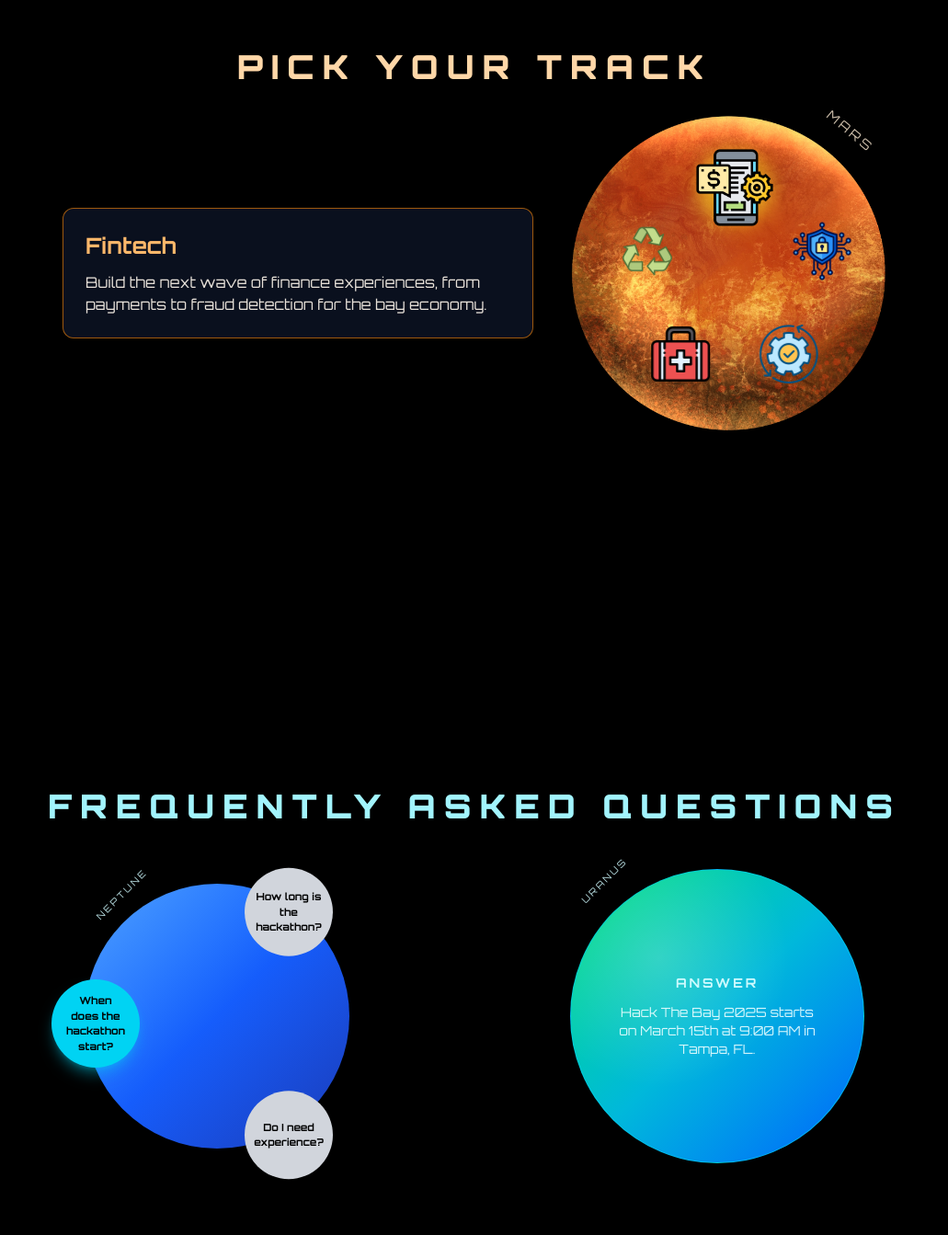
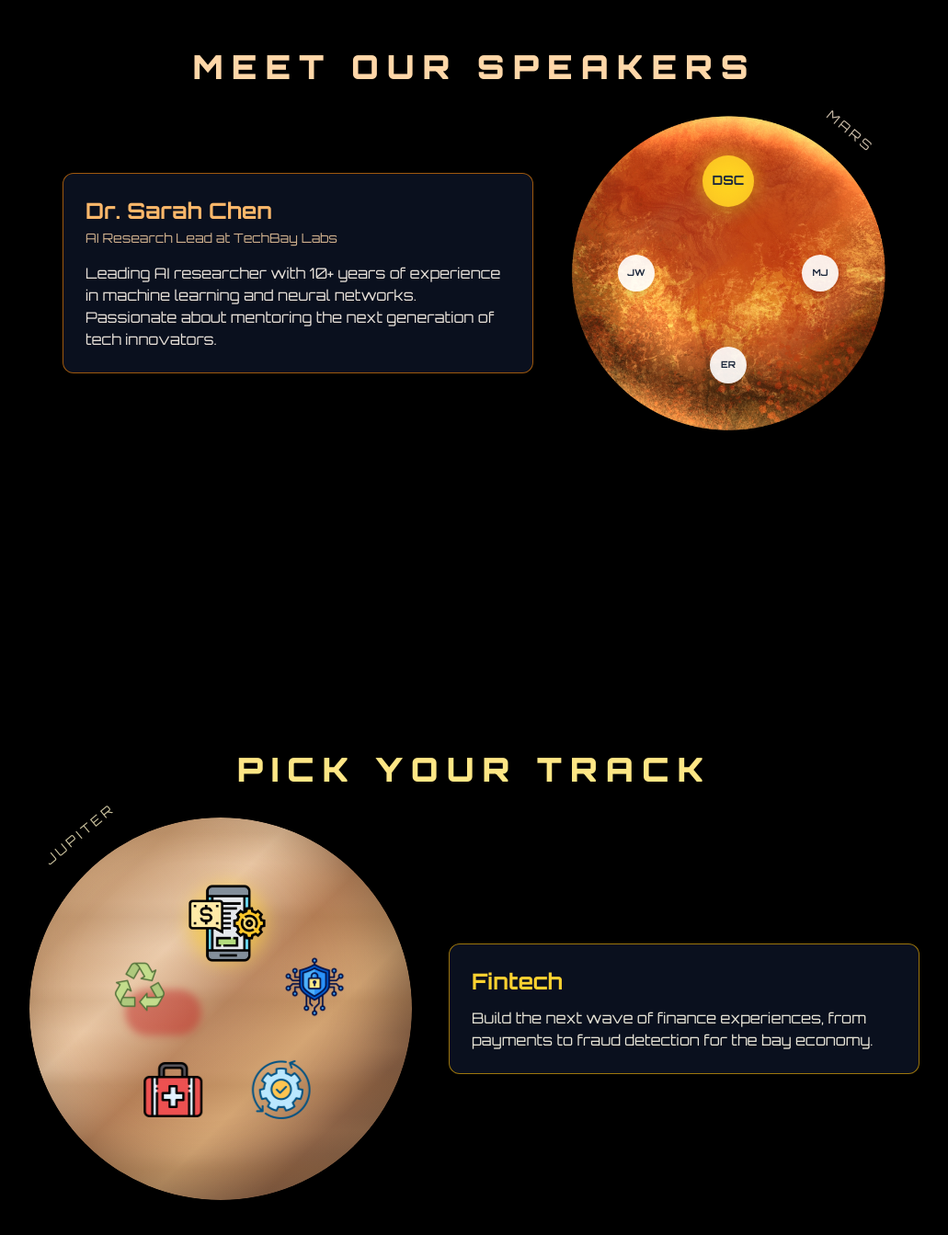
Before and after one commit to carmapilo/hackthebay, a Next.js app: page / in a window 1280 px wide. Shown: the part 2299-3642 px from the top of the page at 92% size, without its empty margins (124-1155 px from the left). Built offline with nearby package versions, Linux system fonts and the light colour scheme.

Commit message:
speaker section added

```diff
--- a/app/page.tsx
+++ b/app/page.tsx
@@ -1,8 +1,9 @@
 import { CTASection } from "@/components/sections/cta-section";
-import { EarthSection } from "@/components/sections/earth-section";
+import { LocationSection } from "@/components/sections/location-section";
 import { FAQSection } from "@/components/sections/faq-section";
 import { HeroSection } from "@/components/sections/hero-section";
-import { MarsSection } from "@/components/sections/mars-section";
+import { SpeakersSection } from "@/components/sections/speakers-section";
+import { TracksSection } from "@/components/sections/tracks-section";
 import { AboutSection } from "@/components/sections/about-section";
 import { Starfield } from "@/components/starfield";
 import { SponsorSection } from "@/components/sections/sponsor-section";
@@ -20,8 +21,9 @@
       >
         <HeroSection />
         <AboutSection />
-        <EarthSection />
-        <MarsSection />
+        <LocationSection />
+        <SpeakersSection />
+        <TracksSection />
         <FAQSection />
         <SponsorSection />
         <CTASection />
--- a/components/sections/faq-section.tsx
+++ b/components/sections/faq-section.tsx
@@ -21,9 +21,9 @@
         <div className="flex w-full flex-col items-center justify-center gap-12 lg:flex-row lg:items-center lg:gap-60">
           {/* Neptune cluster */}
           <div className="flex flex-col items-center gap-3 text-center">
-            <div className="relative h-72 w-72 p-3">
+            <div className="relative h-60 w-60 p-3">
               <div className="absolute inset-0 rounded-full bg-linear-to-br from-blue-400 via-blue-600 to-blue-800" />
-              <span className="absolute left-1 top-1 -rotate-45 text-[10px] uppercase tracking-[0.25em] text-cyan-100/90">
+              <span className="absolute left-0 top-0 -rotate-45 text-[10px] uppercase tracking-[0.25em] text-cyan-100/90">
                 {siteContent.faq.neptune}
               </span>
               {faqs.map((faq, index) => {
--- a/components/sections/earth-section.tsx
+++ b/components/sections/location-section.tsx
@@ -4,8 +4,8 @@
 import { useEffect, useMemo, useState } from "react";
 import { siteContent } from "@/content/siteContent";
 
-export function EarthSection() {
-  const { body, heading } = siteContent.earth;
+export function LocationSection() {
+  const { body, heading } = siteContent.location;
   const [isHovered, setIsHovered] = useState(false);
   const targetDate = useMemo(
     () => new Date("2026-02-28T09:00:00-05:00"), // update to your event start
@@ -31,7 +31,7 @@
 
   return (
     <section
-      id="earth"
+      id="location"
       className="relative flex min-h-screen w-full items-center justify-center overflow-visible px-6 py-12"
     >
       <div className="relative flex w-full max-w-6xl flex-col items-center justify-center gap-8 text-center md:text-left">
--- /dev/null
+++ b/components/sections/speakers-section.tsx
@@ -0,0 +1,145 @@
+"use client";
+
+import Image from "next/image";
+import { motion } from "framer-motion";
+import { useMemo, useState } from "react";
+import { siteContent, type Speaker } from "@/content/siteContent";
+
+export function SpeakersSection() {
+  const speakers = useMemo(() => siteContent.speakers.speakers, []);
+  const [isHovered, setIsHovered] = useState(false);
+  const [selectedSpeaker, setSelectedSpeaker] = useState<string>(
+    speakers[0]?.id ?? ""
+  );
+  const activeSpeaker =
+    speakers.find((speaker) => speaker.id === selectedSpeaker) ?? null;
+
+  return (
+    <section
+      id="speakers"
+      className="relative flex min-h-screen w-full items-center justify-center overflow-visible px-6 py-12"
+    >
+      <div className="relative flex w-full max-w-6xl flex-col items-center justify-center gap-8 text-center md:text-left">
+        <p className="relative z-20 w-full text-center text-4xl font-black uppercase tracking-[0.25em] text-orange-200">
+          {siteContent.speakers.heading}
+        </p>
+
+        <div className="relative flex w-full flex-col items-center justify-center gap-6 md:gap-10 md:flex-row md:items-center">
+          {/* Mars Planet with Speakers */}
+          <motion.div
+            className="relative order-1 flex h-60 w-60 shrink-0 items-center justify-center md:order-2 md:h-72 md:w-72 lg:h-86 lg:w-86"
+            animate={{
+              scale: isHovered ? 1.1 : 1,
+              x: 0,
+            }}
+            transition={{ duration: 0.25 }}
+            onMouseEnter={() => setIsHovered(true)}
+            onMouseLeave={() => setIsHovered(false)}
+          >
+            <div className="absolute inset-0 overflow-hidden rounded-full">
+              <Image
+                src={siteContent.assets.mars}
+                alt="Mars"
+                fill
+                className="object-cover"
+              />
+            </div>
+
+            {/* Speaker buttons on the planet */}
+            <div className="relative z-10 h-full w-full">
+              {speakers.map((speaker, index) => {
+                const count = Math.max(speakers.length, 1);
+                const radius = 100;
+                const angle = -90 + (index * 360) / count;
+                const x = Math.cos((angle * Math.PI) / 180) * radius - 20;
+                const y = Math.sin((angle * Math.PI) / 180) * radius - 20;
+
+                const isActive = selectedSpeaker === speaker.id;
+
+                return (
+                  <motion.button
+                    key={speaker.id}
+                    onClick={(event) => {
+                      event.stopPropagation();
+                      setSelectedSpeaker(speaker.id);
+                    }}
+                    className="absolute flex h-10 w-10 items-center justify-center rounded-full bg-white/90 text-xs font-bold text-slate-800 shadow-lg transition hover:bg-white"
+                    style={{
+                      left: "50%",
+                      top: "50%",
+                      transform: "translate(-50%, -50%)",
+                    }}
+                    initial={{ x, y }}
+                    animate={{
+                      x,
+                      y,
+                      scale: isActive ? 1.4 : 1,
+                      backgroundColor: isActive
+                        ? "rgb(251, 191, 36)"
+                        : "rgba(255, 255, 255, 0.9)",
+                    }}
+                    whileHover={{ scale: 1.3, x, y }}
+                    whileTap={{ scale: 0.98, x, y }}
+                    aria-label={speaker.name}
+                  >
+                    {isActive && (
+                      <span className="absolute inset-0 -z-10 rounded-full bg-yellow-300/60 blur-sm" />
+                    )}
+                    {speaker.image ? (
+                      <Image
+                        src={speaker.image}
+                        alt={speaker.name}
+                        width={40}
+                        height={40}
+                        className="rounded-full object-cover"
+                      />
+                    ) : (
+                      <span className="text-[10px] font-bold">
+                        {speaker.name
+                          .split(" ")
+                          .map((n) => n[0])
+                          .join("")}
+                      </span>
+                    )}
+                  </motion.button>
+                );
+              })}
+            </div>
+
+            <motion.span
+              className="absolute right-1 top-1 -rotate-320 text-sm uppercase tracking-[0.25em] text-orange-100/80 md:right-2 md:top-2"
+              animate={{ scale: isHovered ? 1.06 : 1, y: 0 }}
+              transition={{ duration: 0.25 }}
+            >
+              Mars
+            </motion.span>
+          </motion.div>
+
+          {/* Speaker Info Card */}
+          <div className="relative z-10 order-2 w-full max-w-lg -mt-6 rounded-xl border border-orange-400/60 bg-slate-900/70 p-6 text-white backdrop-blur md:order-1 md:static md:mt-0 md:translate-y-0">
+            <h2 className="text-2xl font-bold text-orange-300">
+              {activeSpeaker
+                ? activeSpeaker.name
+                : "Click a speaker to learn more"}
+            </h2>
+            {activeSpeaker && (
+              <>
+                <p className="mt-1 text-sm text-orange-200/80">
+                  {activeSpeaker.role} at {activeSpeaker.company}
+                </p>
+                <p className="mt-4 text-base text-orange-50/90">
+                  {activeSpeaker.bio}
+                </p>
+              </>
+            )}
+            {!activeSpeaker && (
+              <p className="mt-3 text-base text-orange-50/90">
+                Click on a speaker icon to learn more about them!
+              </p>
+            )}
+          </div>
+        </div>
+      </div>
+    </section>
+  );
+}
--- a/components/sections/mars-section.tsx
+++ b/components/sections/tracks-section.tsx
@@ -5,15 +5,14 @@
 import { useMemo, useState } from "react";
 import { siteContent, type Track } from "@/content/siteContent";
 
-export function MarsSection() {
-  const tracks = useMemo(() => siteContent.mars.tracks, []);
+export function TracksSection() {
+  const tracks = useMemo(() => siteContent.tracks.tracks, []);
   const [isHovered, setIsHovered] = useState(false);
   const [selectedTrack, setSelectedTrack] = useState<Track["id"]>("fintech");
   const activeTrack =
     tracks.find((track) => track.id === selectedTrack) ?? null;
 
-  // Replace these placeholder asset paths with your downloaded track icons.
-  // Place files in /public/tracks and update the filenames below.
+  // Track icons - update paths as needed
   const trackIcons: Record<Track["id"], string> = {
     fintech: "/tracks/fintech.png",
     cybersecurity: "/tracks/cybersecurity.png",
@@ -24,39 +23,64 @@
 
   return (
     <section
-      id="mars"
+      id="tracks"
       className="relative flex min-h-screen w-full items-center justify-center overflow-visible px-6 py-12"
     >
       <div className="relative flex w-full max-w-6xl flex-col items-center justify-center gap-8 text-center md:text-left">
-        <p className="relative z-20 w-full text-center text-4xl font-black uppercase tracking-[0.25em] text-orange-200">
-          {siteContent.mars.heading}
+        <p className="relative z-20 w-full text-center text-4xl font-black uppercase tracking-[0.25em] text-amber-200">
+          {siteContent.tracks.heading}
         </p>
 
+        {/* Layout: Planet LEFT, Card RIGHT (like about section) */}
         <div className="relative flex w-full flex-col items-center justify-center gap-6 md:gap-10 md:flex-row md:items-center">
+          {/* Jupiter Planet - LEFT on desktop */}
           <motion.div
-            className="relative order-1 flex h-60 w-60 shrink-0 items-center justify-center md:order-2 md:h-72 md:w-72 lg:h-86 lg:w-86"
+            className="relative flex h-60 w-60 shrink-0 items-center justify-center md:h-90 md:w-86 lg:h-104 lg:w-104"
             animate={{
               scale: isHovered ? 1.1 : 1,
-              x: 0,
             }}
             transition={{ duration: 0.25 }}
             onMouseEnter={() => setIsHovered(true)}
             onMouseLeave={() => setIsHovered(false)}
           >
+            {/* Jupiter gradient placeholder - replace with image when available */}
             <div className="absolute inset-0 overflow-hidden rounded-full">
-              <Image
-                src={siteContent.assets.mars}
-                alt="Mars"
-                fill
-                className="object-cover"
+              <div
+                className="h-full w-full rounded-full"
+                style={{
+                  background:
+                    "linear-gradient(135deg, #d4a574 0%, #c4956a 20%, #e8c4a0 35%, #b8825a 50%, #d4a574 65%, #a07050 80%, #c4956a 100%)",
+                  boxShadow: "inset -20px -20px 60px rgba(0,0,0,0.3)",
+                }}
               />
+              {/* Jupiter bands */}
+              <div
+                className="absolute inset-0 rounded-full opacity-40"
+                style={{
+                  background:
+                    "repeating-linear-gradient(0deg, transparent 0%, rgba(139,90,43,0.3) 8%, transparent 12%, rgba(210,160,110,0.2) 18%, transparent 22%)",
+                }}
+              />
+              {/* Great Red Spot hint */}
+              <div
+                className="absolute rounded-full bg-red-700/40"
+                style={{
+                  width: "20%",
+                  height: "12%",
+                  top: "45%",
+                  left: "25%",
+                  filter: "blur(4px)",
+                }}
+              />
+              <div className="absolute inset-0 bg-[radial-gradient(circle_at_30%_30%,rgba(255,255,255,0.15),transparent_45%)]" />
             </div>
 
+            {/* Track buttons on the planet */}
             <div className="relative z-10 h-full w-full">
               {tracks.map((track, index) => {
                 const count = Math.max(tracks.length, 1);
                 const radius = 100;
-                const angle = -90 + (index * 360) / count; // start at top
+                const angle = -90 + (index * 360) / count;
                 const x = Math.cos((angle * Math.PI) / 180) * radius - 25;
                 const y = Math.sin((angle * Math.PI) / 180) * radius - 25;
 
@@ -83,7 +107,7 @@
                     aria-label={track.title}
                   >
                     {isActive && (
-                      <span className="absolute inset-0 -z-10 rounded-full bg-yellow-300/60 blur-sm" />
+                      <span className="absolute inset-0 -z-10 rounded-full bg-amber-300/60 blur-sm" />
                     )}
                     {iconSrc ? (
                       <Image
@@ -105,19 +129,20 @@
             </div>
 
             <motion.span
-              className="absolute right-1 top-1 -rotate-320 text-sm uppercase tracking-[0.25em] text-orange-100/80 md:right-2 md:top-2"
+              className="absolute left-1 top-1 -rotate-40 text-sm uppercase tracking-[0.25em] text-amber-100/80 md:left-2 md:top-2"
               animate={{ scale: isHovered ? 1.06 : 1, y: 0 }}
               transition={{ duration: 0.25 }}
             >
-              Mars
+              Jupiter
             </motion.span>
           </motion.div>
 
-          <div className="relative z-10 order-2 w-full max-w-lg -mt-6 rounded-xl border border-orange-400/60 bg-slate-900/70 p-6 text-white backdrop-blur md:order-1 md:static md:mt-0 md:translate-y-0">
-            <h2 className="text-2xl font-bold text-orange-300">
+          {/* Track Info Card - RIGHT on desktop */}
+          <div className="relative z-10 w-full max-w-lg -mt-6 rounded-xl border border-amber-400/60 bg-slate-900/70 p-6 text-white backdrop-blur md:static md:mt-0 md:translate-y-0">
+            <h2 className="text-2xl font-bold text-amber-300">
               {activeTrack ? activeTrack.title : "Click a track to learn more"}
             </h2>
-            <p className="mt-3 text-base text-orange-50/90">
+            <p className="mt-3 text-base text-amber-50/90">
               {activeTrack
                 ? activeTrack.description
                 : "Click on a track to learn more about it!"}
--- a/content/siteContent.ts
+++ b/content/siteContent.ts
@@ -2,6 +2,15 @@
   id: "fintech" | "cybersecurity" | "automation" | "health" | "sustainability";
   title: string;
   description: string;
+};
+
+export type Speaker = {
+  id: string;
+  name: string;
+  role: string;
+  company: string;
+  bio: string;
+  image?: string;
 };
 
 export type SponsorTier = "platinum" | "gold" | "silver" | "bronze";
@@ -33,11 +42,44 @@
     title: "About",
     body: "We want you to have an opportunity to make a difference. Hack the Bay is Tampa’s largest upcoming hackathon, bringing together 600 of the most talented and diverse tech students from Tampa! This year’s event will take place from Saturday, Feb 28 to Sunday Mar 1 at University of South Florida in Tampa, FL. Join us for the inaugural year of the hottest new tech event in Tampa!",
   },
-  earth: {
+  location: {
     heading: "Where?",
     body: "Join us at the University of South Florida in Tampa, Florida for 24 hours of building, mentoring, and cosmic inspiration.",
   },
-  mars: {
+  speakers: {
+    heading: "Meet Our Speakers",
+    speakers: [
+      {
+        id: "speaker1",
+        name: "Dr. Sarah Chen",
+        role: "AI Research Lead",
+        company: "TechBay Labs",
+        bio: "Leading AI researcher with 10+ years of experience in machine learning and neural networks. Passionate about mentoring the next generation of tech innovators.",
+      },
+      {
+        id: "speaker2",
+        name: "Marcus Johnson",
+        role: "CTO",
+        company: "StartupBay",
+        bio: "Serial entrepreneur who has founded 3 successful startups. Expert in scaling tech products and building engineering teams.",
+      },
+      {
+        id: "speaker3",
+        name: "Elena Rodriguez",
+        role: "Security Engineer",
+        company: "CyberShield Inc",
+        bio: "Cybersecurity expert specializing in ethical hacking and threat detection. Speaker at DEF CON and Black Hat conferences.",
+      },
+      {
+        id: "speaker4",
+        name: "James Wu",
+        role: "Product Manager",
+        company: "BigTech Corp",
+        bio: "Product leader with experience shipping products used by millions. Advocate for user-centered design and agile methodologies.",
+      },
+    ] satisfies Speaker[],
+  },
+  tracks: {
     heading: "Pick Your Track",
     tracks: [
       {
@@ -71,6 +113,10 @@
           "Protect the bay with climate, energy, and environmental tech—data, sensors, and smart insights.",
       },
     ] satisfies Track[],
+  },
+  // Jupiter placeholder - add jupiter.webp to assets when available
+  jupiter: {
+    placeholder: true,
   },
   faq: {
     heading: "Frequently Asked Questions",
```
